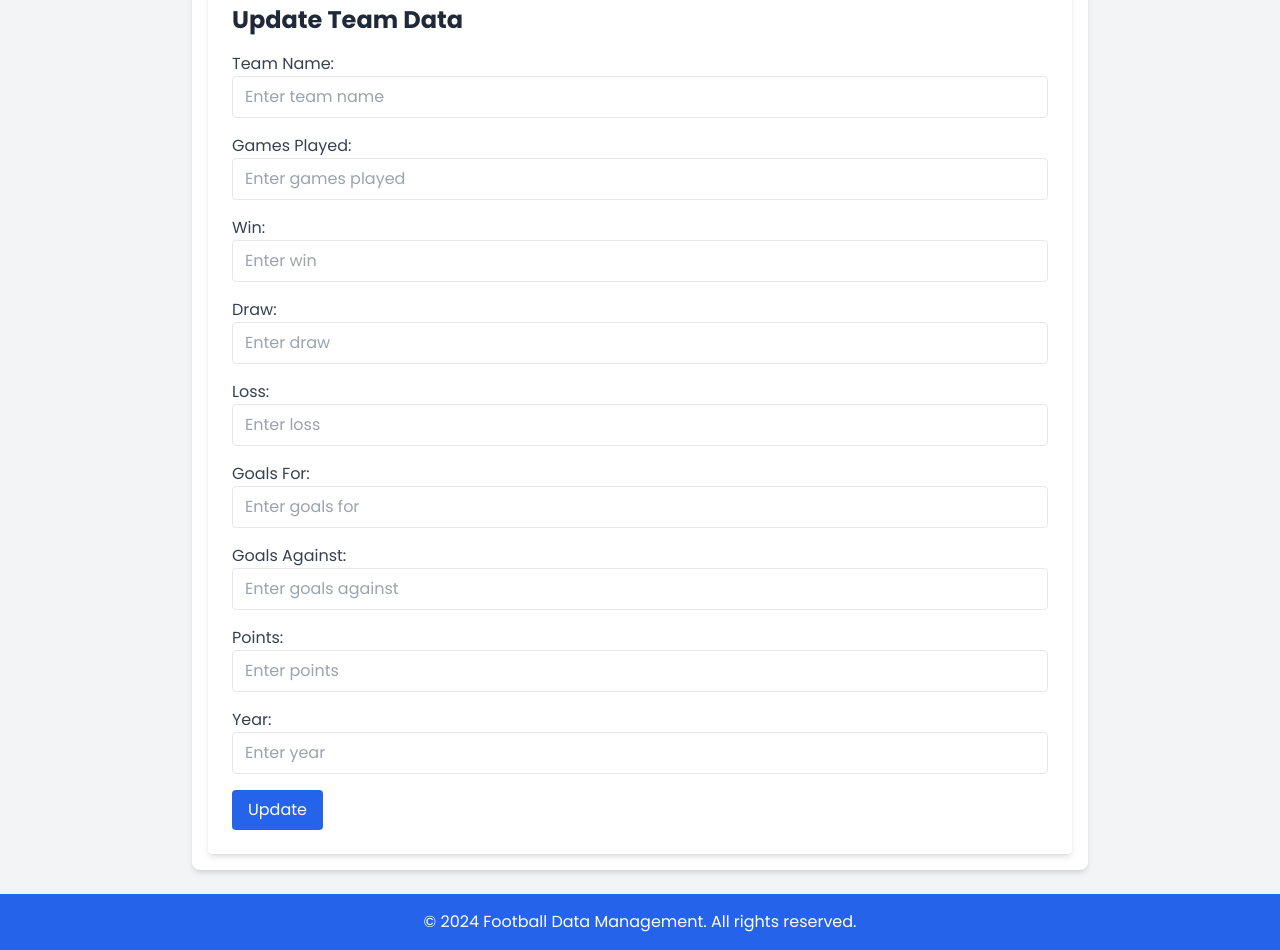
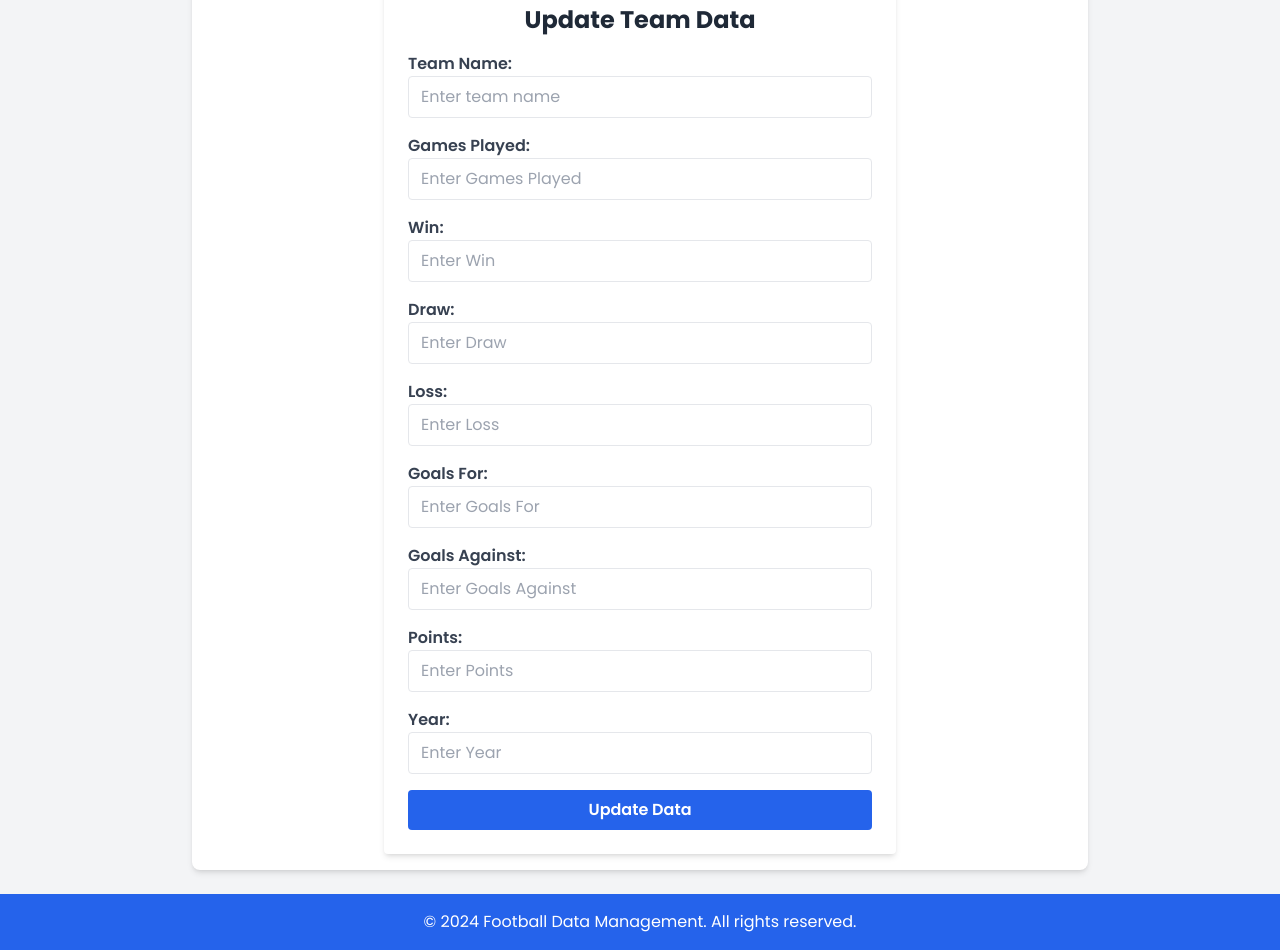
Before and after one commit to CollinsDv/nodejs_project, a React (Vite) app in the folder frontend/football-app/: page /update in a window 1280 px wide. Shown: the part 200-1150 px from the top of the page. Built offline with nearby package versions, Linux system fonts and the light colour scheme.

Commit message:
Refactor UpdateDataForm component to improve form handling and user feedback

```diff
--- a/frontend/football-app/src/components/UpdateDataForm.tsx
+++ b/frontend/football-app/src/components/UpdateDataForm.tsx
@@ -4,69 +4,103 @@ import axios from 'axios';
 const UpdateDataForm = () => {
     const [teamName, setTeamName] = useState('');
     const [formData, setFormData] = useState({
-        games_played: '',
-        win: '',
-        draw: '',
-        loss: '',
-        goals_for: '',
-        goals_against: '',
-        points: '',
-        year: '',
+        "Games Played": '',
+        "Win": '',
+        "Draw": '',
+        "Loss": '',
+        "Goals For": '',
+        "Goals Against": '',
+        "Points": '',
+        "Year": '',
     });
+    const [isSubmitting, setIsSubmitting] = useState(false); // Submission state
+    const [feedbackMessage, setFeedbackMessage] = useState<string | null>(null); // Feedback message
 
+    // Handle input field changes
     const handleChange = (e: React.ChangeEvent<HTMLInputElement>) => {
         const { name, value } = e.target;
         setFormData({ ...formData, [name]: value });
     };
 
+    // Handle form submission
     const handleSubmit = async (e: React.FormEvent) => {
         e.preventDefault();
+        setIsSubmitting(true);
+        setFeedbackMessage(null);
+
+        // Prepare payload
+        const payload = {
+            Team: teamName,
+            ...Object.fromEntries(
+                Object.entries(formData).map(([key, value]) => [key, value.trim() || undefined])
+            )
+        };
+
         try {
-            // Change the endpoint URL to '/api/updateByTeam' based on the backend
-            const response = await axios.post('http://localhost:3000/api/updateByTeam', { team: teamName, ...formData });
-            alert('Data updated successfully');
+            console.log('Submitting payload:', payload); // Debugging aid
+
+            const response = await axios.post('http://localhost:3000/api/updateByTeam', payload);
+            setFeedbackMessage('Data updated successfully!');
             console.log(response.data);
         } catch (error) {
-            console.error('Error updating data', error);
+            console.error('Error updating data:', error);
+            setFeedbackMessage('Failed to update data. Please try again.');
+        } finally {
+            setIsSubmitting(false);
         }
     };
 
     return (
+        <div className="max-w-lg mx-auto">
             <form className="space-y-4 bg-white p-6 rounded shadow-md" onSubmit={handleSubmit}>
-            <h2 className="text-2xl font-bold">Update Team Data</h2>
+                <h2 className="text-2xl font-bold text-center">Update Team Data</h2>
+
+                {/* Team Name */}
                 <div>
-                <label className="block text-gray-700">Team Name:</label>
+                    <label className="block text-gray-700 font-semibold">Team Name:</label>
                     <input
                         type="text"
-                    name="teamName"
+                        name="Team"
                         value={teamName}
                         onChange={(e) => setTeamName(e.target.value)}
                         className="w-full px-3 py-2 border rounded focus:outline-none focus:ring-2 focus:ring-blue-400"
-                    title="teamName"
                         placeholder="Enter team name"
+                        required
                     />
                 </div>
+
+                {/* Dynamic Fields */}
                 {Object.keys(formData).map((key) => (
                     <div key={key}>
-                    <label className="block text-gray-700 capitalize">{key.replace(/_/g, ' ')}:</label>
+                        <label className="block text-gray-700 font-semibold">{key}:</label>
                         <input
-                        type="text"
+                            type="number" // Ensures numeric input
                             name={key}
                             value={formData[key as keyof typeof formData]}
                             onChange={handleChange}
                             className="w-full px-3 py-2 border rounded focus:outline-none focus:ring-2 focus:ring-blue-400"
-                        title={key}
-                        placeholder={`Enter ${key.replace(/_/g, ' ')}`}
+                            placeholder={`Enter ${key}`}
                         />
                     </div>
                 ))}
+
+                {/* Submit Button */}
                 <button
                     type="submit"
-                className="px-4 py-2 bg-blue-600 text-white rounded hover:bg-blue-700"
+                    className={`w-full px-4 py-2 text-white font-semibold rounded ${isSubmitting ? 'bg-gray-400' : 'bg-blue-600 hover:bg-blue-700'}`}
+                    disabled={isSubmitting} // Disable button while submitting
                 >
-                Update
+                    {isSubmitting ? 'Updating...' : 'Update Data'}
                 </button>
+
+                {/* Feedback Message */}
+                {feedbackMessage && (
+                    <div className={`mt-4 p-3 rounded ${feedbackMessage.includes('successfully') ? 'bg-green-100 text-green-700' : 'bg-red-100 text-red-700'}`}>
+                        {feedbackMessage}
+                    </div>
+                )}
             </form>
+        </div>
     );
 };
 
```
Lines whose indentation alone changed are shown as unchanged.
